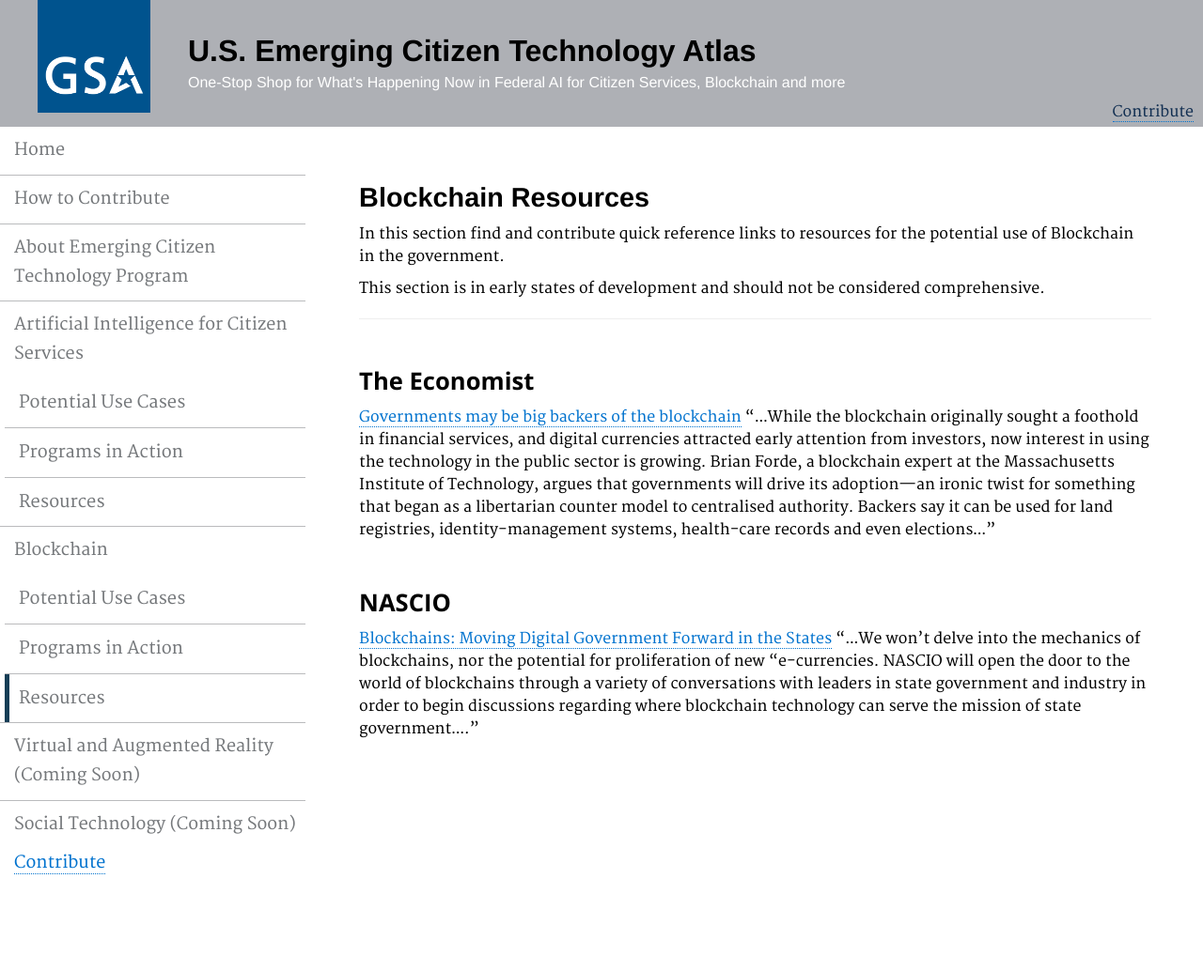
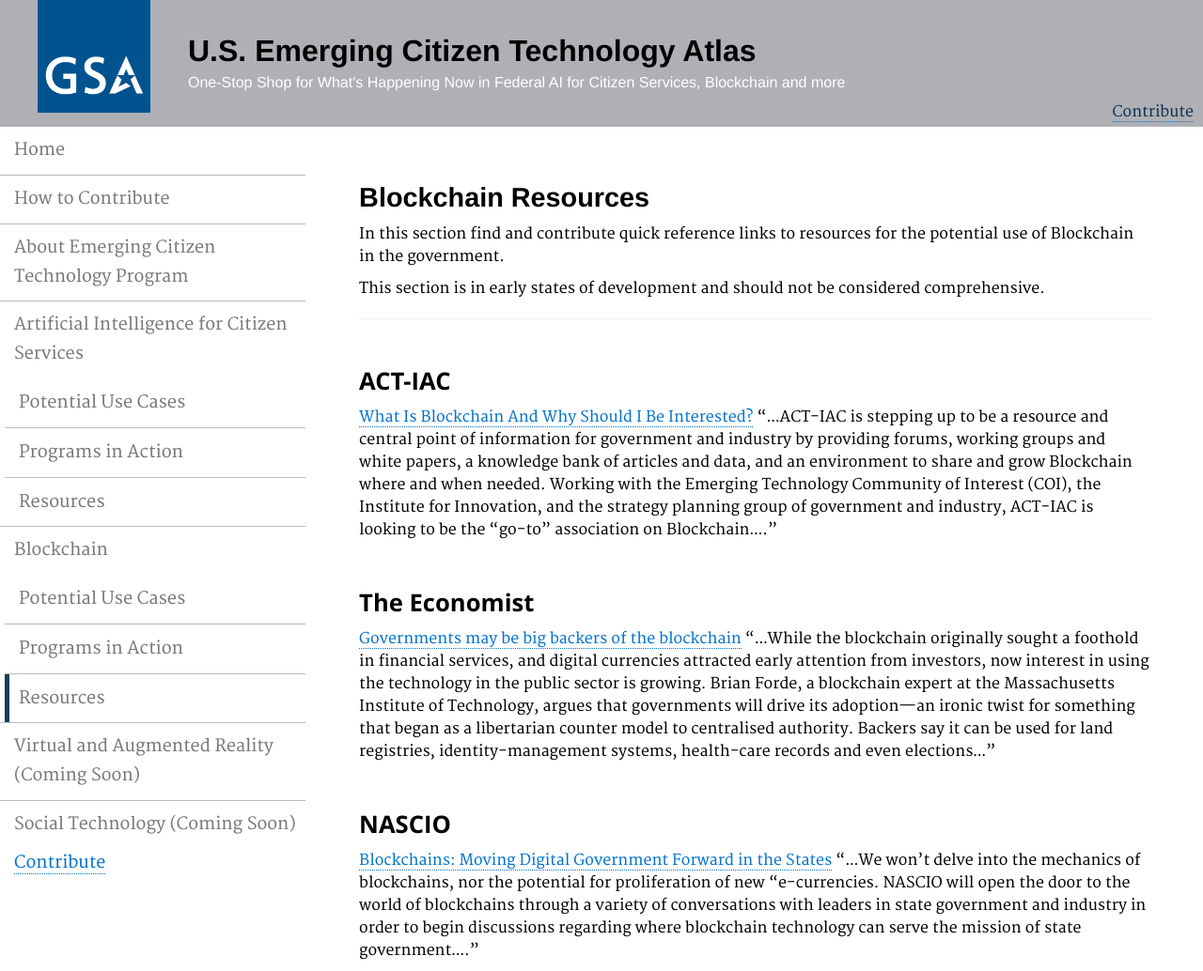
Before and after one commit to GSA/emerging-technology-atlas, a Jekyll site: the page built from pages/blockchain-resources.md, in a window 1280 px wide. Shown: the whole page at 94% size. Built offline with Jekyll 4.4.1, drawn with Linux system fonts in a browser that asks for light colours; before the commit the page ends 945 px from its top, so only the background shows below that.

Commit message:
Update blockchain-resources.md

```diff
--- a/pages/blockchain-resources.md
+++ b/pages/blockchain-resources.md
@@ -13,8 +13,10 @@ This section is in early states of development and should not be considered comp
 
 ***
 
+### ACT-IAC
+<a href="https://www.actiac.org/groups/blockchain-0">What Is Blockchain And Why Should I Be Interested?</a> "...ACT-IAC is stepping up to be a resource and central point of information for government and industry by providing forums, working groups and white papers, a knowledge bank of articles and data, and an environment to share and grow Blockchain where and when needed.  Working with the Emerging Technology Community of Interest (COI), the Institute for Innovation, and the strategy planning group of government and industry, ACT-IAC is looking to be the “go-to” association on Blockchain...."
+
 ### The Economist
-
 <a href="https://www.economist.com/news/business/21722869-anti-establishment-technology-faces-ironic-turn-fortune-governments-may-be-big-backers">Governments may be big backers of the blockchain</a> "...While the blockchain originally sought a foothold in financial services, and digital currencies attracted early attention from investors, now interest in using the technology in the public sector is growing. Brian Forde, a blockchain expert at the Massachusetts Institute of Technology, argues that governments will drive its adoption—an ironic twist for something that began as a libertarian counter model to centralised authority. Backers say it can be used for land registries, identity-management systems, health-care records and even elections..."
 
 ### NASCIO
```
